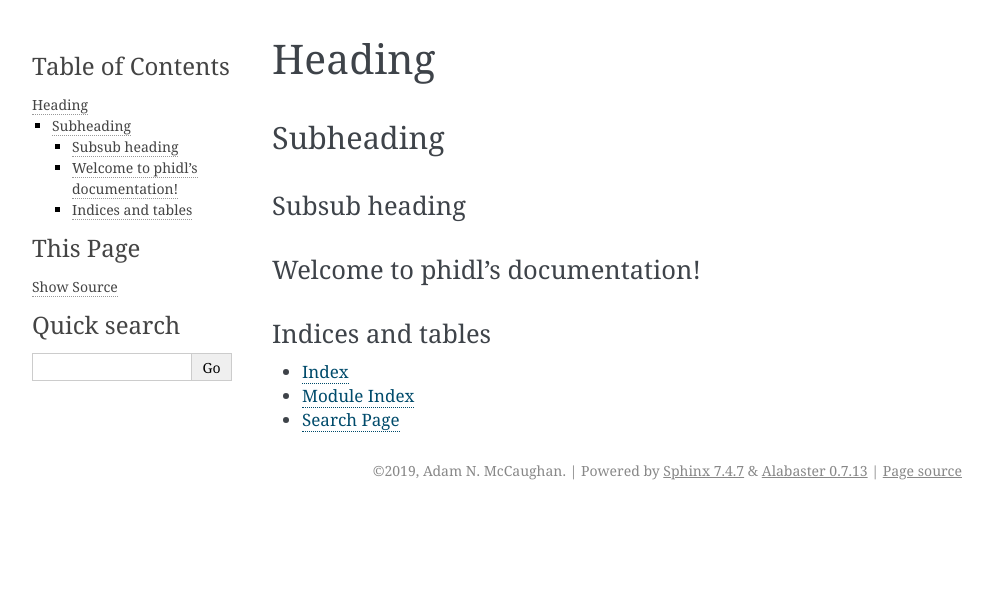
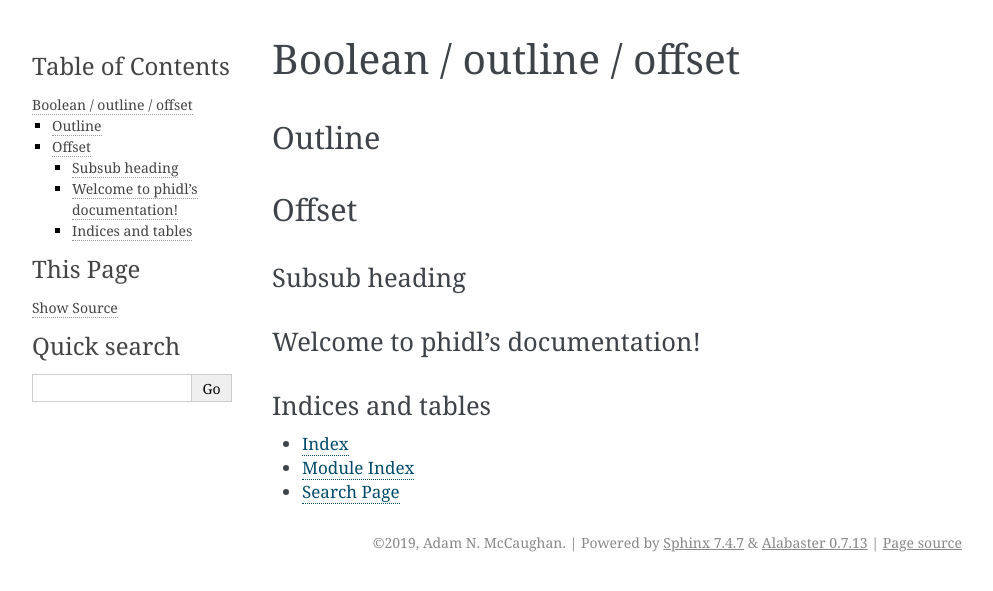
Before and after one commit to amccaugh/phidl, a Sphinx documentation site: the page built from docs/index.rst, in a window 1280 px wide. Shown: the top 591 px of the page, without its empty margins (148-1141 px from the left). Built offline with Sphinx 7.4.7, drawn with Linux system fonts in a browser that asks for light colours.

Commit message:
Update index.rst

```diff
--- a/docs/index.rst
+++ b/docs/index.rst
@@ -5,17 +5,25 @@
 
 
 ###############
-Heading
+Boolean / outline / offset
 ###############
 
 
 ***********
-Subheading
+Outline
 ***********
 
 
+
+***********
+Offset
+***********
+
+
+
+
 Subsub heading
-=====
+====================
 
 
 Welcome to phidl's documentation!
```
